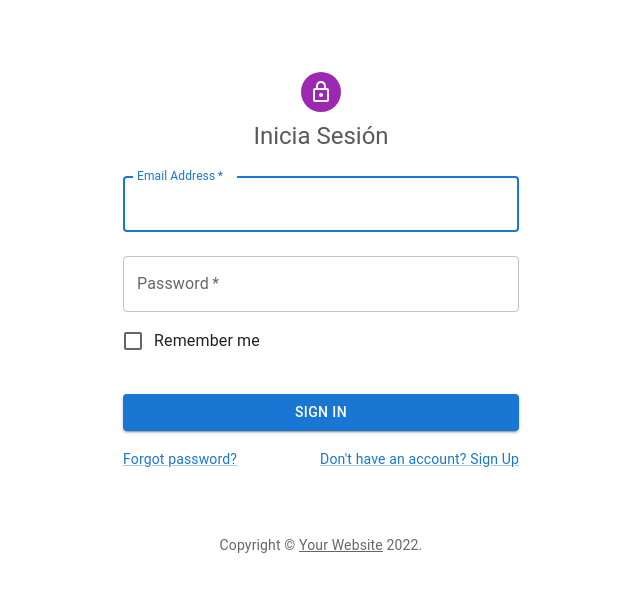
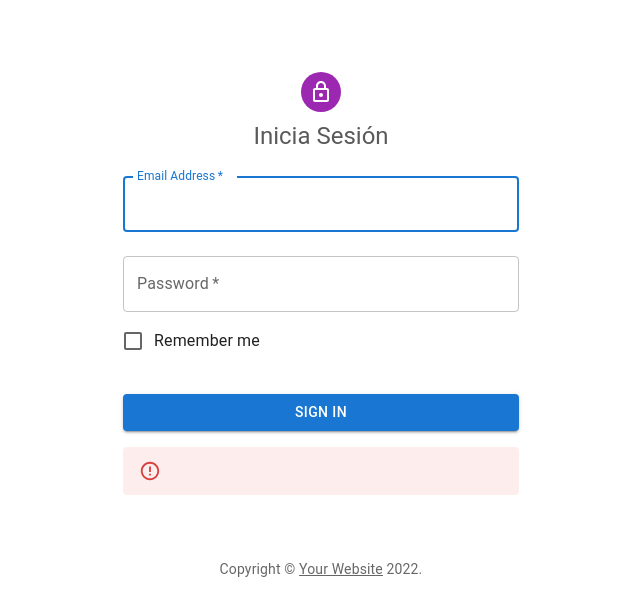
Before and after one commit to endrinatoledo/SistemaMatricula_FE, a React (Create React App) app: page / in a window 1280 px wide. Shown: the top 616 px of the page, without its empty margins (319-959 px from the left). Built offline with nearby package versions, Linux system fonts and the light colour scheme.

Commit message:
Se agrega componente de alerta de error, se establece conexion con el BE para el inicio de sesion manejando errores - no redirecciona

```diff
--- a/src/components/Access/Login.js
+++ b/src/components/Access/Login.js
@@ -1,18 +1,10 @@
 import React,{useState} from 'react';
-import Avatar from '@mui/material/Avatar';
-import Button from '@mui/material/Button';
-import CssBaseline from '@mui/material/CssBaseline';
-import TextField from '@mui/material/TextField';
-import FormControlLabel from '@mui/material/FormControlLabel';
-import Checkbox from '@mui/material/Checkbox';
-import Link from '@mui/material/Link';
-import Grid from '@mui/material/Grid';
-import Box from '@mui/material/Box';
+import {Avatar, Button, CssBaseline, TextField, FormControlLabel,Checkbox,
+  Link, Box, Typography, Container} from '@mui/material';
+import { createTheme, ThemeProvider } from '@mui/material/styles';
 import LockOutlinedIcon from '@mui/icons-material/LockOutlined';
-import Typography from '@mui/material/Typography';
-import Container from '@mui/material/Container';
-import { createTheme, ThemeProvider } from '@mui/material/styles';
 import Axios from 'axios'
+import ErrorAlert from '../AlertMessages/ErrorAlert';
 
 function Copyright(props) {
   return (
@@ -26,6 +18,11 @@ function Copyright(props) {
     </Typography>
   );
 }
+const validateEmail = async (email) =>{
+  const re=/^([\da-z_\.-]+)@([\da-z\.-]+)\.([a-z\.]{2,6})$/
+  if(!re.exec(email)){ return false }
+  else { return true }
+}
 
 const theme = createTheme();
 
@@ -34,16 +31,45 @@ export default function Login() {
 
   const [email, setEmail] = useState('')
   const [password, setPassword] = useState('')
-  const [data, setData] = useState({email :'', password:''})
+  const [message, setMessage] = useState('')
 
-  // const handleSubmit = (event) => {
-  const handleSubmit = (event) => {
+  const handleSubmit = async (event) => {
     event.preventDefault();
-    let data = {email, password}
-    Axios.post('http://localhost:8080/api/access/', {email, password})
-    .then( response  =>{
-      console.log(response)
-    })
+
+    if(email === '' || email === null || email === undefined ||  password === '' || password === null || password === undefined ){
+
+      setMessage('Campos requeridos')
+
+    }else{
+      const validate_Email = await validateEmail(email)
+      if (!validate_Email){
+
+        setMessage('Formato de correo incorrecto')
+
+      }else{
+        Axios.post('http://localhost:8080/api/access/', {email, password})
+        .then( response  =>{
+          if(response.data.ok === false){
+            setMessage(response.data.message)
+          }
+          else if(response.data.ok === true){
+
+            console.log('permitido')
+
+          }else{
+            setMessage('Error de conexión')
+
+          }
+
+        })
+
+
+      }
+    }
+
+
+
+
 
     // const data = new FormData(event.currentTarget);
     // console.log({
@@ -105,18 +131,8 @@ export default function Login() {
             >
               Sign In
             </Button>
-            <Grid container>
-              <Grid item xs>
-                <Link href="#" variant="body2">
-                  Forgot password?
-                </Link>
-              </Grid>
-              <Grid item>
-                <Link href="#" variant="body2">
-                  {"Don't have an account? Sign Up"}
-                </Link>
-              </Grid>
-            </Grid>
+            <ErrorAlert message={message}/>
+
           </Box>
         </Box>
         <Copyright sx={{ mt: 8, mb: 4 }} />
--- /dev/null
+++ b/src/components/AlertMessages/ErrorAlert.js
@@ -0,0 +1,13 @@
+import React from 'react'
+import Alert from '@mui/material/Alert';
+import Stack from '@mui/material/Stack';
+
+const ErrorAlert = ({message}) => {
+  return (
+    <Stack sx={{ width: '100%' }} spacing={2}>
+      <Alert severity="error">{message}</Alert>
+    </Stack>
+  )
+}
+
+export default ErrorAlert
```
